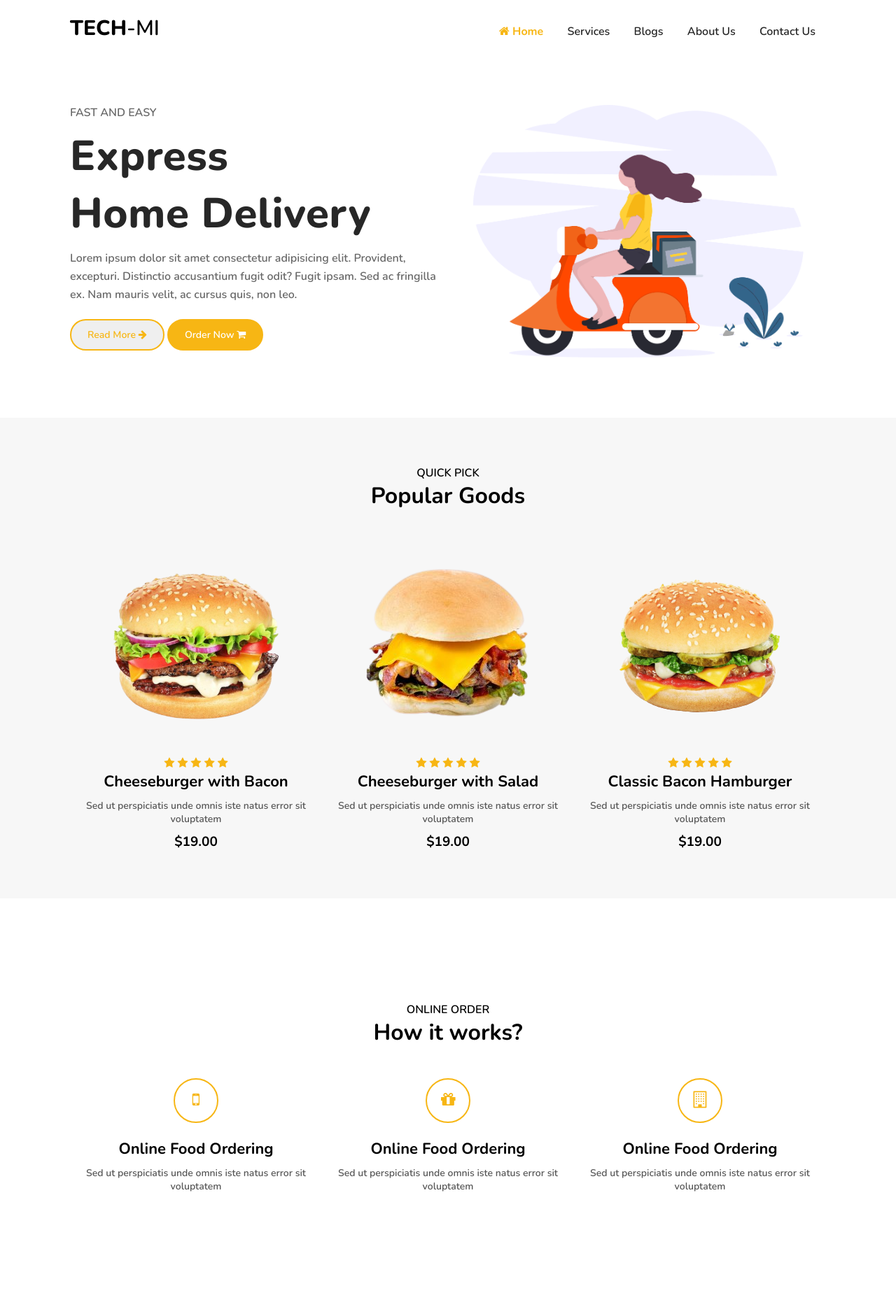
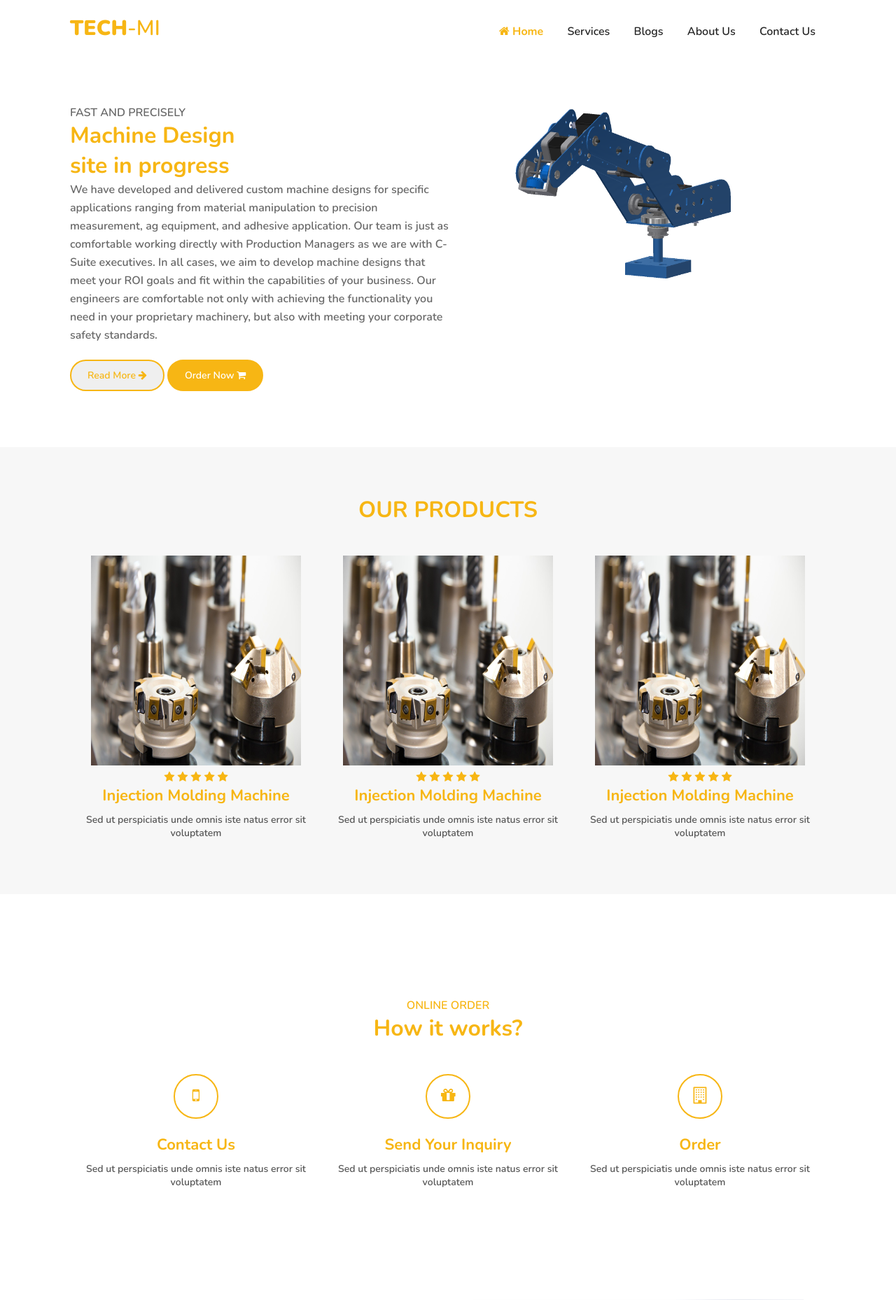
Before and after one commit to mikjak92/tech, a PHP site: page / in a window 1280 px wide. Shown: the top 1858 px of the page at 70% size. Run offline with PHP 8.4, Linux system fonts and the light colour scheme.

Commit message:
Commit message

```diff
--- a/index.css
+++ b/index.css
@@ -2,11 +2,15 @@
 
 *{
     font-family: 'Nunito', sans-serif;
-    margin:0px; padding:0px
+    margin:0px; padding:0px;
+
+
 }
 
 .container {
-    margin: 20px 100px
+    margin: 20px 100px;
+    color: #f7b614;
+
 }
 
 /* Navbar Section */
@@ -15,12 +19,14 @@
     justify-content: space-between;
 }
 
+
 .navbar .logo {
     font-size: 30px;
 }
 
 .navbar .logo .food {
-    font-weight: 800;
+    font-weight: 1000;
+
 }
 
 .navbar .menu a {
@@ -44,13 +50,16 @@
     font-weight: lighter;
 }
 
+}
 .hero_section h1 {
     color: #272727;
     letter-spacing: 0.5px;
     font-size: 60px;
     font-weight: 800;
     margin: 10px 0px;
+
 }
+
 
 .hero_section .content {
     color: #676767;
@@ -138,6 +147,7 @@
 
 
 /* 4th section */
+
 .hero_section ul li {
     list-style: none;
     line-height:32px;
--- a/index.html
+++ b/index.html
@@ -20,7 +20,7 @@
         <nav>
             <div class="navbar">
                 <div class="logo">
-                    <span><span class="food">TECH</span>-MI</span>
+                    <span class='logo-name'><span class="food">TECH</span>-MI</span>
                 </div>
                 <div class="menu">
                     <a href="#" style="color: #f7b614 !important">
@@ -37,11 +37,13 @@
         <!-- Hero Section -->
         <div class="hero_section">
             <div>
-                <p style="color:#676767">FAST AND EASY</p>
-                <h1>Express<br>Home Delivery</h1>
-                <p class="content">Lorem ipsum dolor sit amet consectetur adipisicing elit. Provident, excepturi.
-                    Distinctio accusantium fugit odit?
-                    Fugit ipsam. Sed ac fringilla ex. Nam mauris velit, ac cursus quis, non leo.
+                <p style="color:#676767">FAST AND PRECISELY</p>
+                <h1>Machine Design<br>site in progress</h1>
+                <p class="content">We have developed and delivered custom machine designs for specific applications ranging from material
+                     manipulation to precision measurement, ag equipment, and adhesive application. Our team is just as comfortable working directly with
+                     Production Managers as we are with C-Suite executives. In all cases, we aim to develop machine designs that meet your ROI goals and fit within the
+                     capabilities of your business. Our engineers are
+                    comfortable not only with achieving the functionality you need in your proprietary machinery, but also with meeting your corporate safety standards.
                 </p>
                 <br>
                 <button class="btn_1">Read More <i class="fa fa-arrow-right"></i></button>
@@ -58,8 +60,8 @@
     <!-- Popular Goods Section -->
     <div class="popular_goods">
         <div class="container">
-            <p align="center">QUICK PICK</p>
-            <h1 align="center">Popular Goods</h1>
+           <!-- <p align="center">QUICK PICK</p> -->
+            <h1 align="center">OUR PRODUCTS</h1>
             <br><br>
             <center>
                 <div class="cards_section">
@@ -73,11 +75,11 @@
                             <i class="fa fa-star"></i>
                             <i class="fa fa-star"></i>
                             <i class="fa fa-star"></i>
-                            <h2>Cheeseburger with Bacon</h2>
+                            <h2>Injection Molding Machine</h2>
                             <p>Sed ut perspiciatis unde omnis iste natus error sit voluptatem</p>
                         </div>
                         <div class="card-footer">
-                            <b>$19.00</b>
+                             <!--<b>$19.00</b> -->
                         </div>
                     </div>
 
@@ -91,11 +93,11 @@
                             <i class="fa fa-star"></i>
                             <i class="fa fa-star"></i>
                             <i class="fa fa-star"></i>
-                            <h2>Cheeseburger with Salad</h2>
+                            <h2>Injection Molding Machine</h2>
                             <p>Sed ut perspiciatis unde omnis iste natus error sit voluptatem</p>
                         </div>
                         <div class="card-footer">
-                            <b>$19.00</b>
+                             <!--<b>$19.00</b> -->
                         </div>
                     </div>
 
@@ -109,11 +111,11 @@
                             <i class="fa fa-star"></i>
                             <i class="fa fa-star"></i>
                             <i class="fa fa-star"></i>
-                            <h2>Classic Bacon Hamburger</h2>
+                            <h2>Injection Molding Machine</h2>
                             <p>Sed ut perspiciatis unde omnis iste natus error sit voluptatem</p>
                         </div>
                         <div class="card-footer">
-                            <b>$19.00</b>
+                             <!--<b>$19.00</b> -->
                         </div>
                     </div>
                 </div>
@@ -135,7 +137,7 @@
                         </div>
                         <div class="card-body">
                             <br>
-                            <h2>Online Food Ordering</h2>
+                            <h2>Contact Us</h2>
                             <p>Sed ut perspiciatis unde omnis iste natus error sit voluptatem</p>
                         </div>
                     </div>
@@ -146,7 +148,7 @@
                         </div>
                         <div class="card-body">
                             <br>
-                            <h2>Online Food Ordering</h2>
+                            <h2>Send Your Inquiry</h2>
                             <p>Sed ut perspiciatis unde omnis iste natus error sit voluptatem</p>
                         </div>
                     </div>
@@ -157,7 +159,7 @@
                         </div>
                         <div class="card-body">
                             <br>
-                            <h2>Online Food Ordering</h2>
+                            <h2>Order</h2>
                             <p>Sed ut perspiciatis unde omnis iste natus error sit voluptatem</p>
                         </div>
                     </div>
@@ -170,8 +172,8 @@
         <!-- FASTER THAN LIGHT Section -->
         <div class="hero_section">
             <div>
-                <p style="color:#676767">FASTER THAN LIGHT</p>
-                <h1 style="font-size: 33px;">Giving your Hunger a new Option</h1>
+                <p style="color:#676767"></p>
+                <h1 style="font-size: 33px;">Contact With Us</h1>
                 <p class="content" style="line-height: 31px;">Lorem ipsum dolor sit amet consectetur adipisicing elit. Provident, excepturi.
                     Distinctio accusantium fugit odit?
                     Fugit ipsam. Sed ac fringilla ex. Nam mauris velit, ac cursus quis, non leo.
@@ -204,7 +206,7 @@
         <div class="container">
             <center>
                 <div class="logo">
-                    <span><span class="food">Food</span>yuppie</span>
+                    <span><span class="food">TECH</span>MI</span>
                 </div>
                 <br>
                 <p>Lorem ipsum dolor sit amet consectetur adipisicing elit. Consequuntur hic odio voluptatem tenetur consequatur. Curabitur id gravida risus. Fusce eget ex fermentum</p>
```
Also changed, not shown: images/1 (2).png (added), images/4th_section.png, images/a.png (added), images/hero.png, images/hero.png.jpg (added), images/hero1.png (added), images/popular_goods_1.png, images/popular_goods_2.png, images/popular_goods_3.png, images/popular_goods_s.PNG (added), images/s.png (added), images/w.png (added).
